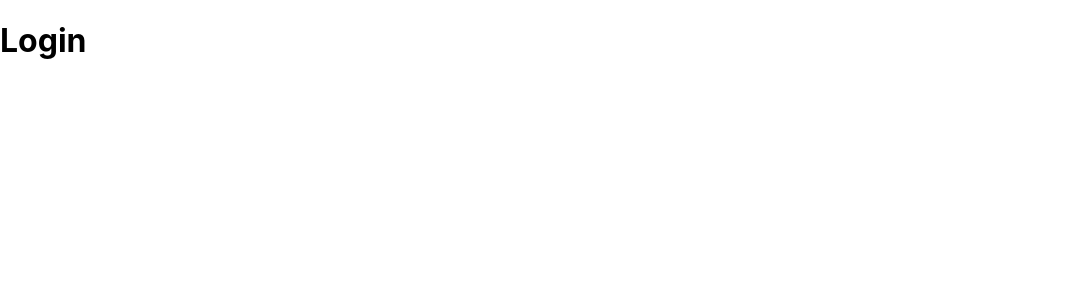
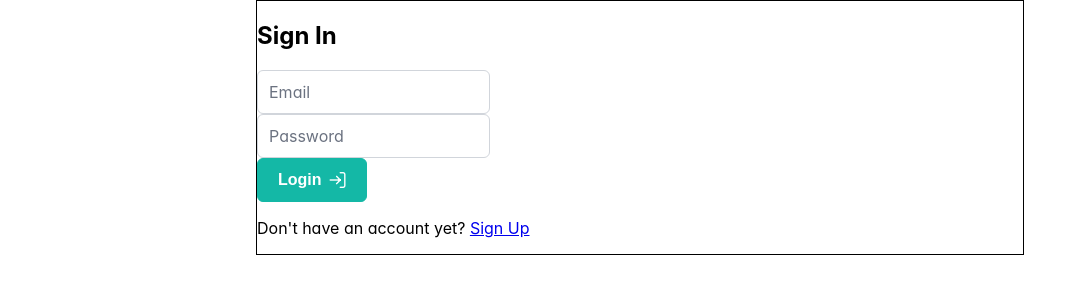
Before and after one commit to crlsdlgdkruger/flatfinder, a React (Create React App) app: page / in a window 1280 px wide. Shown: the top 300 px of the page, without its empty margins (0-1085 px from the left). Built offline with nearby package versions, Linux system fonts and the light colour scheme; a web font is replaced by a local one.

Commit message:
add login

```diff
--- a/package.json
+++ b/package.json
@@ -8,6 +8,8 @@
     "@testing-library/user-event": "^13.5.0",
     "axios": "^1.7.9",
     "flatfinder": "file:",
+    "primeicons": "^7.0.0",
+    "primereact": "^10.8.5",
     "react": "^18.3.1",
     "react-dom": "^18.3.1",
     "react-router-dom": "^7.1.1",
--- a/src/App.jsx
+++ b/src/App.jsx
@@ -1,7 +1,9 @@
 import './App.css';
 import { BrowserRouter } from 'react-router-dom';
 import AppRouter from './routes/AppRouter';
-
+import 'primereact/resources/primereact.min.css';
+import 'primereact/resources/themes/lara-light-teal/theme.css';
+import 'primeicons/primeicons.css';
 
 function App() {
   return (
--- a/src/pages/login/Login.jsx
+++ b/src/pages/login/Login.jsx
@@ -1,7 +1,24 @@
+import { Button } from 'primereact/button';
+import { FloatLabel } from 'primereact/floatlabel';
+import { InputText } from 'primereact/inputtext';
+import "./login.css"
+
 export const Login = () => {
   return (
-    <div>
-      <h1>Login</h1>
+    <div className='login-container'>
+      <div className=''>
+        <h2>Sign In</h2>
+        <FloatLabel>
+          <InputText id="email" value={""} onChange={(e) => { }} />
+          <label htmlFor="email">Email</label>
+        </FloatLabel>
+        <FloatLabel>
+          <InputText id="password" value={""} onChange={(e) => { }} />
+          <label htmlFor="password">Password</label>
+        </FloatLabel>
+        <Button icon="pi pi-sign-in" label="Login" iconPos="right" />
+        <p>Don't have an account yet? <a href='/register' className='redirect-link'>Sign Up</a></p>
+      </div>
     </div>
   )
 }
--- /dev/null
+++ b/src/pages/login/login.css
@@ -0,0 +1,5 @@
+.login-container{
+  width: 60%;
+  border: 1px solid black;
+  margin: 0 auto;
+}
```
Also changed, not shown: 1 other file (tests, documents, lock files or other folders).
